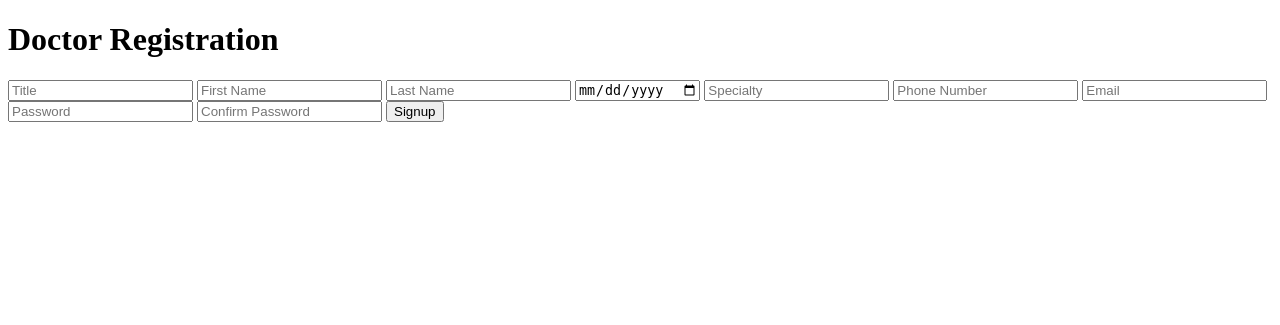
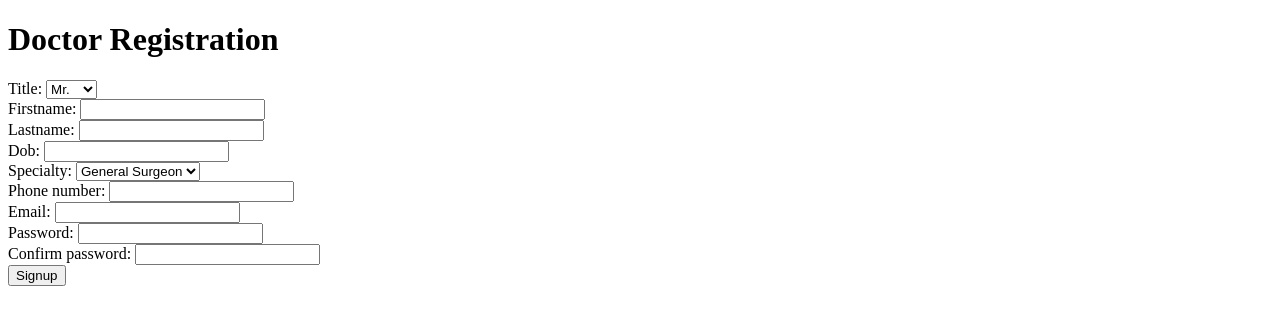
Before and after one commit to Padmasee05/proj12, a Django app: page /doctor_reg/ in a window 1280 px wide. Shown: the top 325 px of the page. Run offline with Django 5.2, Linux system fonts and the light colour scheme; some libraries are stand-ins or nearby versions.

Commit message:
added options in title and specialty of patient doctor

```diff
--- a/hospital/hms/forms.py
+++ b/hospital/hms/forms.py
@@ -3,12 +3,16 @@ from .models import User, Patient, Doctor, Appointment
 
 
 class PatientRegistrationForm(forms.ModelForm):
+    email = forms.EmailField(required=True)
     password = forms.CharField(widget=forms.PasswordInput())
     confirm_password = forms.CharField(widget=forms.PasswordInput())
 
     class Meta:
-        model = User
-        fields = ['email', 'password']
+        model = Patient
+        fields = ['title', 'firstname', 'lastname', 'dob',
+                  'disease_description', 'phone_number', 'email', 'password']
+
+    dob = forms.DateField(widget=forms.TextInput(attrs={'id': 'id_dob'}))
 
     def clean(self):
         cleaned_data = super().clean()
@@ -36,15 +40,28 @@ class DoctorRegistrationForm(forms.ModelForm):
 
     class Meta:
         model = Doctor
-        fields = ['title', 'firstname', 'lastname', 'dob', 'specialty', 'phone_number', 'email']  # Include 'email'
+        fields = ['title', 'firstname', 'lastname', 'dob', 'specialty',
+                  'phone_number', 'email', 'password']  # Include 'email'
+
+    title = forms.ChoiceField(choices=Doctor.TITLE_CHOICES, required=True)
+    specialty = forms.ChoiceField(choices=Doctor.speciality_choice,
+                                  required=True)
+    dob = forms.DateField(widget=forms.TextInput(attrs={'id': 'id_dob'}))
 
     def clean(self):
         cleaned_data = super().clean()
         password = cleaned_data.get("password")
         confirm_password = cleaned_data.get("confirm_password")
 
-        if password != confirm_password:
+        if password and confirm_password and password != confirm_password:
             raise forms.ValidationError("Passwords do not match.")
+
+        # Check if email already exists
+        if User.objects.filter(email=cleaned_data.get("email")).exists():
+            raise forms.ValidationError("An account with this "
+                                        "email already exists.")
+
+        return cleaned_data
 
 
 class AvailabilityForm(forms.Form):
@@ -68,10 +85,27 @@ class AvailabilityForm(forms.Form):
 
 
 class AppointmentForm(forms.Form):
-    specialty = forms.ChoiceField(choices=[(doc.specialty, doc.specialty) for doc in Doctor.objects.all()])
+    specialty = forms.ChoiceField(choices=[])
     doctor = forms.ModelChoiceField(queryset=Doctor.objects.none())
     date = forms.DateField(widget=forms.SelectDateWidget)
     time_slot = forms.ChoiceField(choices=[])
 
     class Meta:
         fields = ['specialty', 'doctor', 'date', 'time_slot']
+
+    def __init__(self, *args, **kwargs):
+        super().__init__(*args, **kwargs)
+
+        # Fetch distinct specialties
+        specialties = Doctor.objects.values_list('specialty',
+                                                 flat=True).distinct()
+        self.fields['specialty'].choices = [(specialty, specialty) for
+                                            specialty in specialties]
+
+        if 'specialty' in self.data:
+            try:
+                specialty = self.data.get('specialty')
+                self.fields['doctor'].queryset = Doctor.objects.filter(
+                    specialty=specialty)
+            except (ValueError, TypeError):
+                pass
--- a/hospital/hms/models.py
+++ b/hospital/hms/models.py
@@ -60,7 +60,14 @@ class User(AbstractBaseUser, PermissionsMixin):
 
 class Patient(models.Model):
     user = models.OneToOneField(User, on_delete=models.CASCADE)
-    title = models.CharField(max_length=30)
+    TITLE_CHOICES = [
+        ('Mr', 'Mr.'),
+        ('Ms', 'Ms.'),
+        ('Mrs', 'Mrs.'),
+        ('Dr', 'Dr.'),
+        ('Prof', 'Prof.'),
+    ]
+    title = models.CharField(max_length=30, choices=TITLE_CHOICES)
     firstname = models.CharField(max_length=30)
     lastname = models.CharField(max_length=30)
     dob = models.DateField()
@@ -73,11 +80,24 @@ class Patient(models.Model):
 
 class Doctor(models.Model):
     user = models.OneToOneField(User, on_delete=models.CASCADE)
-    title = models.CharField(max_length=30)
+    TITLE_CHOICES = [
+        ('Mr', 'Mr.'),
+        ('Ms', 'Ms.'),
+        ('Mrs', 'Mrs.'),
+        ('Dr', 'Dr.'),
+        ('Prof', 'Prof.'),
+    ]
+    title = models.CharField(max_length=30, choices=TITLE_CHOICES)
     firstname = models.CharField(max_length=30)
     lastname = models.CharField(max_length=30)
     dob = models.DateField()
-    specialty = models.CharField(max_length=100)
+    speciality_choice = [('general surgeon', 'General Surgeon'),
+                         ('cardiologist', 'Cardiologist'),
+                         ('dermatologist', 'Dermatologist'),
+                         ('neurologist', 'Neurologist'),
+                         ('orthopedician', 'Orthopedician'),
+                         ('gynecologist', 'Gynecologist'),]
+    specialty = models.CharField(max_length=100, choices=speciality_choice)
     phone_number = models.CharField(max_length=15)
 
     def __str__(self):
--- a/hospital/hms/templates/doctor_reg.html
+++ b/hospital/hms/templates/doctor_reg.html
@@ -4,6 +4,19 @@
     <meta charset="UTF-8">
     <meta name="viewport" content="width=device-width, initial-scale=1.0">
     <title>Doctor Registration</title>
+     <link rel="stylesheet" href="https://code.jquery.com/ui/1.12.1/themes/base/jquery-ui.css">
+    <script src="https://code.jquery.com/jquery-3.6.0.min.js"></script>
+    <script src="https://code.jquery.com/ui/1.12.1/jquery-ui.js"></script>
+    <script>
+        $(function() {
+            $("#id_dob").datepicker({
+                changeMonth: true,
+                changeYear: true,
+                dateFormat: 'yy-mm-dd', // Format for the date
+                yearRange: "1900:2100" // Range of years
+            });
+        });
+    </script>
     <script>
         function showPopup() {
             var popup = document.getElementById("popup");
@@ -32,30 +45,38 @@
 </head>
 <body>
     <h1>Doctor Registration</h1>
-<!--    <form method="post" action="{% url 'doctor_reg' %}" onsubmit="showPopup(); return false;">-->
-<!--        {% csrf_token %}-->
-<!--        {{ form.as_p }}-->
-<!--        <input type="text" name="title" placeholder="Title" required>-->
-<!--        <input type="text" name="firstname" placeholder="First Name" required>-->
-<!--        <input type="text" name="lastname" placeholder="Last Name" required>-->
-<!--        <input type="date" name="dob" placeholder="Date of Birth" required>-->
-<!--        <input type="text" name="specialty" placeholder="Specialty" required>-->
-<!--        <input type="text" name="phone_number" placeholder="Phone Number" required>-->
-<!--        <button type="submit">Signup</button>-->
-<!--    </form>-->
     <form method="post" action="{% url 'doctor_reg' %}">
-    {% csrf_token %}
-    <input type="text" name="title" placeholder="Title" required>
-    <input type="text" name="firstname" placeholder="First Name" required>
-    <input type="text" name="lastname" placeholder="Last Name" required>
-    <input type="date" name="dob" placeholder="Date of Birth" required>
-    <input type="text" name="specialty" placeholder="Specialty" required>
-    <input type="text" name="phone_number" placeholder="Phone Number" required>
-    <input type="email" name="email" placeholder="Email" required>
-    <input type="password" name="password" placeholder="Password" required>
-    <input type="password" name="confirm_password" placeholder="Confirm Password" required>
-    <button type="submit">Signup</button>
-</form>
+        {% csrf_token %}
+        {{ form.non_field_errors }}
+        <div>
+            {{ form.title.label_tag }} {{ form.title }}
+        </div>
+        <div>
+            {{ form.firstname.label_tag }} {{ form.firstname }}
+        </div>
+        <div>
+            {{ form.lastname.label_tag }} {{ form.lastname }}
+        </div>
+        <div>
+            {{ form.dob.label_tag }} {{ form.dob }}
+        </div>
+        <div>
+            {{ form.specialty.label_tag }} {{ form.specialty }}
+        </div>
+        <div>
+            {{ form.phone_number.label_tag }} {{ form.phone_number }}
+        </div>
+        <div>
+            {{ form.email.label_tag }} {{ form.email }}
+        </div>
+        <div>
+            {{ form.password.label_tag }} {{ form.password }}
+        </div>
+        <div>
+            {{ form.confirm_password.label_tag }} {{ form.confirm_password }}
+        </div>
+        <button type="submit">Signup</button>
+    </form>
 
     <div id="popup">
         <p>Signup successful!</p>
```
Also changed, not shown: hospital/hms/templates/patient_reg.html (+18 -32 lines), hospital/db.sqlite3.
